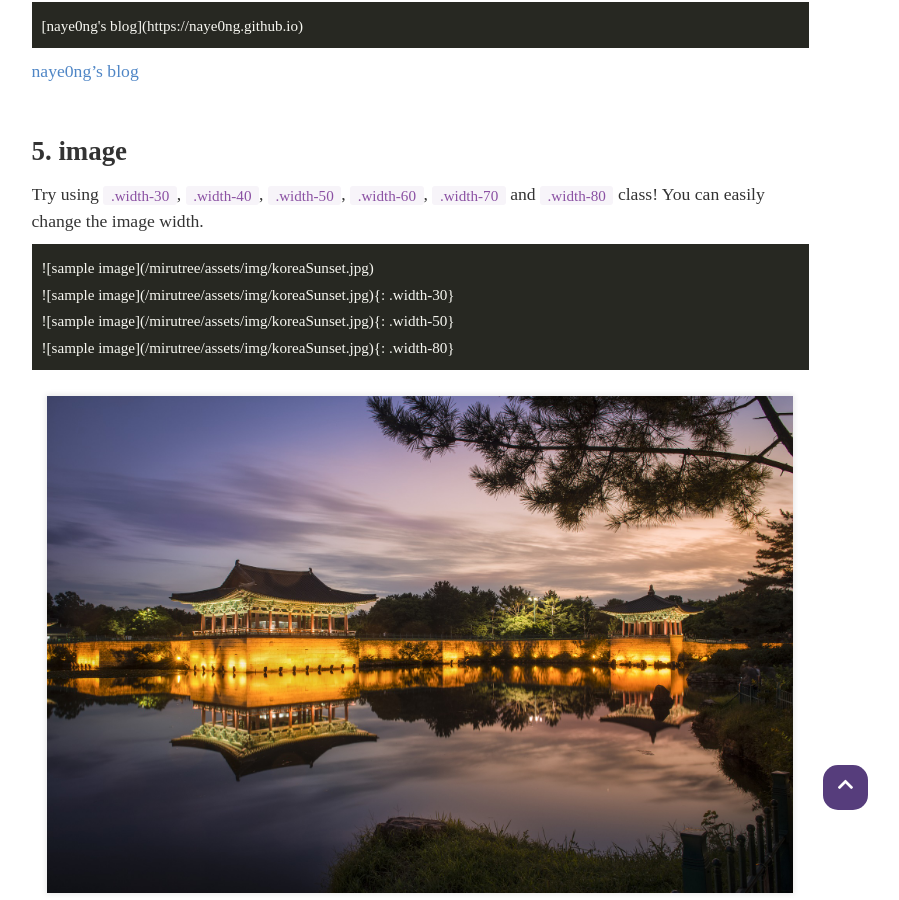
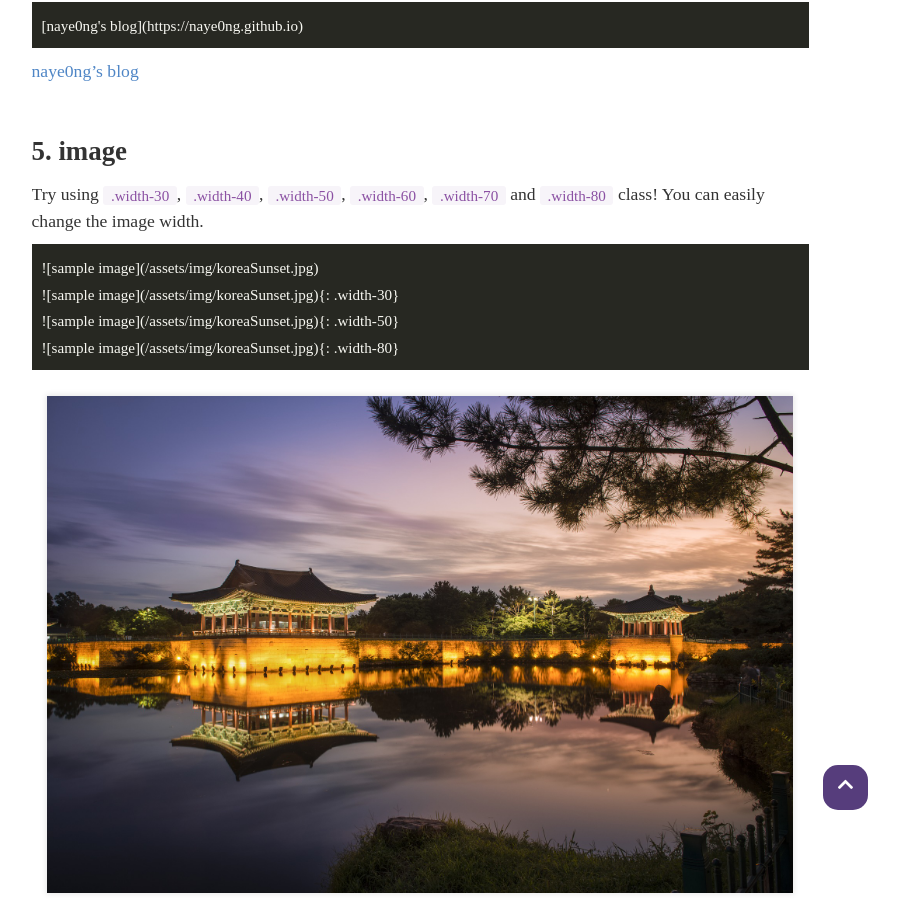
Before and after one commit to mirutree/mirutree.github.io, a Jekyll site: the page built from _posts/2019-06-08-markdown-and-html.md, in a window 1280 px wide and 900 px high, scrolled down 1942 px. Shown: the whole window, without its empty margins (220-1119 px from the left). Built offline with Jekyll 4.4.1, drawn with Linux system fonts in a browser that asks for light colours; nearby versions of some CDN libraries; some web fonts are replaced.

Commit message:
Update _config.yml

```diff
--- a/_config.yml
+++ b/_config.yml
@@ -1,5 +1,5 @@
 # Site Settings
-baseurl: "/mirutree"
+baseurl: "/"
 url : "https://mirutree.github.io"
 
 # Blog Settings
```
